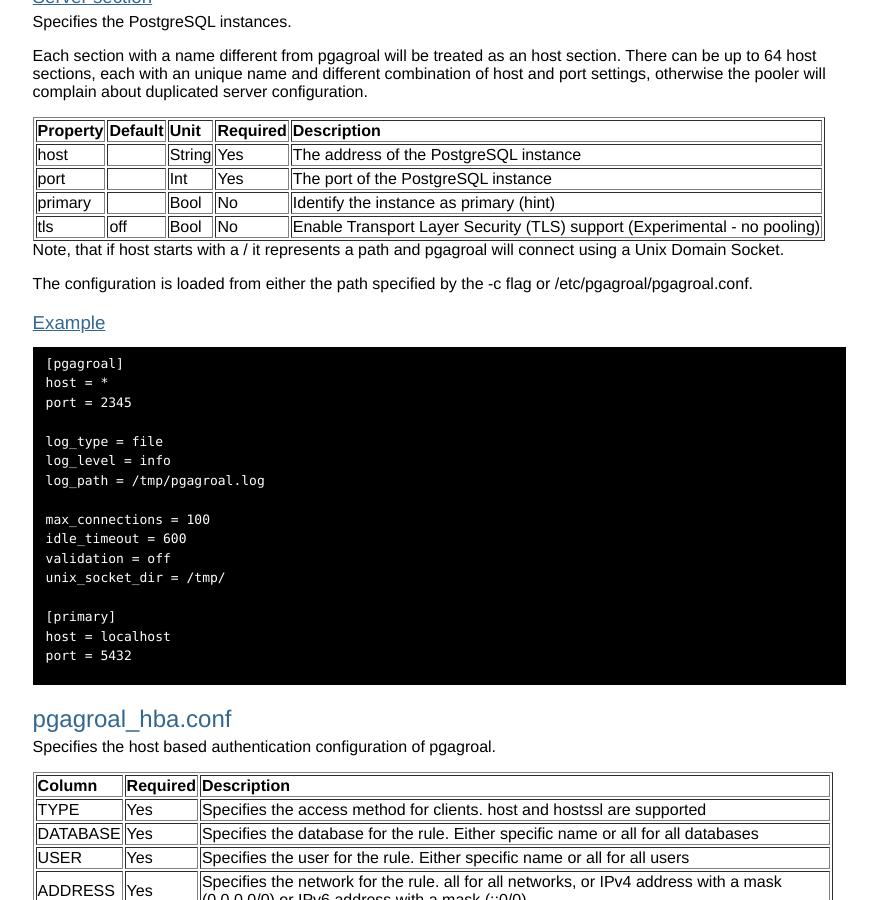
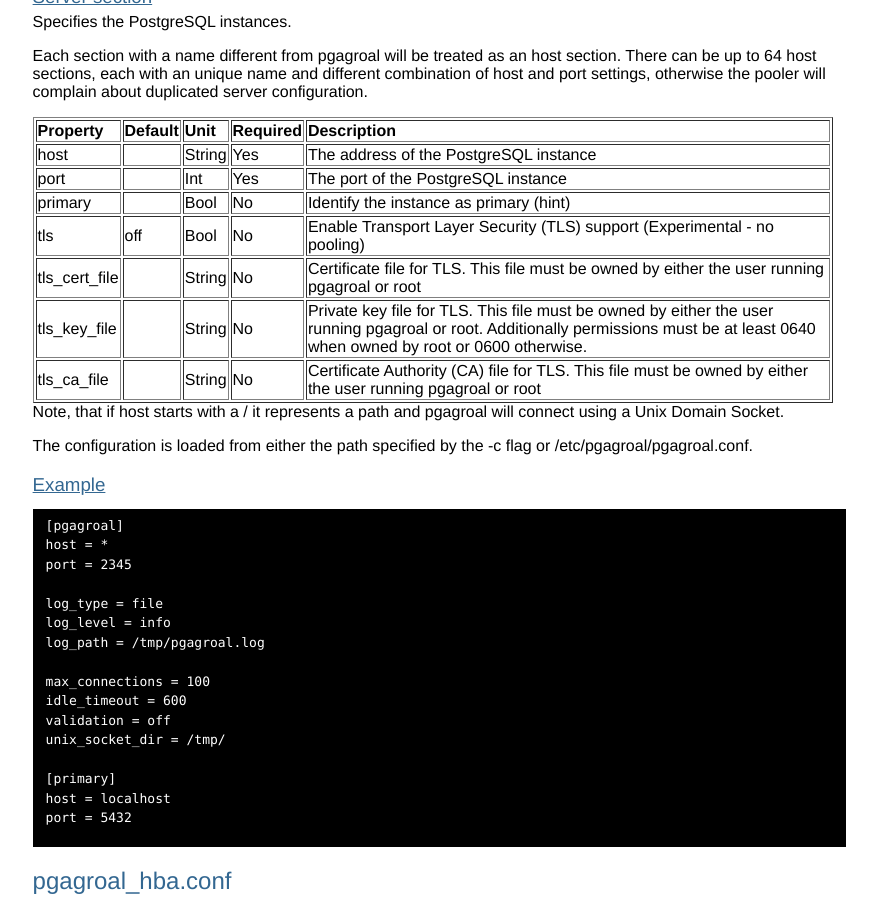
Before and after one commit to agroal/pgagroal, a Jekyll site: the page built from configuration.html, in a window 1280 px wide and 900 px high, scrolled down 2749 px. Shown: the whole window, without its empty margins (219-1096 px from the left). Built offline with Jekyll 4.4.1, drawn with Linux system fonts in a browser that asks for light colours; some web fonts are replaced.

Commit message:
pgagroal 1.6.0

```diff
--- a/_data/releases.yml
+++ b/_data/releases.yml
@@ -100,3 +100,6 @@
 - name: pgagroal 1.5.1
   date: 2023-01-10
   announce: release/announcement/2023/01/10/pgagroal-1.5.1.html
+- name: pgagroal 1.6.0
+  date: 2024-02-22
+  announce: release/announcement/2024/02/22/pgagroal-1.6.0.html
--- a/configuration.html
+++ b/configuration.html
@@ -419,6 +419,28 @@
           <td>No</td>
           <td>Enable Transport Layer Security (TLS) support (Experimental - no pooling)</td>
         </tr>
+        <tr>
+          <td>tls_cert_file</td>
+          <td></td>
+          <td>String</td>
+          <td>No</td>
+          <td>Certificate file for TLS. This file must be owned by either the user running pgagroal or root</td>
+        </tr>
+        <tr>
+          <td>tls_key_file</td>
+          <td></td>
+          <td>String</td>
+          <td>No</td>
+          <td>Private key file for TLS. This file must be owned by either the user running pgagroal or root.
+            Additionally permissions must be at least 0640 when owned by root or 0600 otherwise.</td>
+        </tr>
+        <tr>
+          <td>tls_ca_file</td>
+          <td></td>
+          <td>String</td>
+          <td>No</td>
+          <td>Certificate Authority (CA) file for TLS. This file must be owned by either the user running pgagroal or root</td>
+        </tr>
       </tbody>
     </table>
 
--- a/gettingstarted.html
+++ b/gettingstarted.html
@@ -16,7 +16,7 @@
     using "pgagroal -?". You should see
 
     <pre>
-pgagroal 1.5.1
+pgagroal 1.6.0
   High-performance connection pool for PostgreSQL
 
 Usage:
@@ -138,7 +138,7 @@
     You can see the commands it supports by using "pgagroal-cli -?" which will give
 
     <pre>
-pgagroal-cli 1.5.1
+pgagroal-cli 1.6.0
   Command line utility for pgagroal
 
 Usage:
@@ -208,7 +208,7 @@
     You can see the commands it supports by using "pgagroal-admin -?" which will give
 
     <pre>
-pgagroal-admin 1.5.1
+pgagroal-admin 1.6.0
   Administration utility for pgagroal
 
 Usage:
```
Also changed, not shown: _posts/2022-08-30-pgagroal-1.5.0.md (+1 -1 lines), _posts/2024-02-22-pgagroal-1.6.0.md (added, +43 -0 lines).
